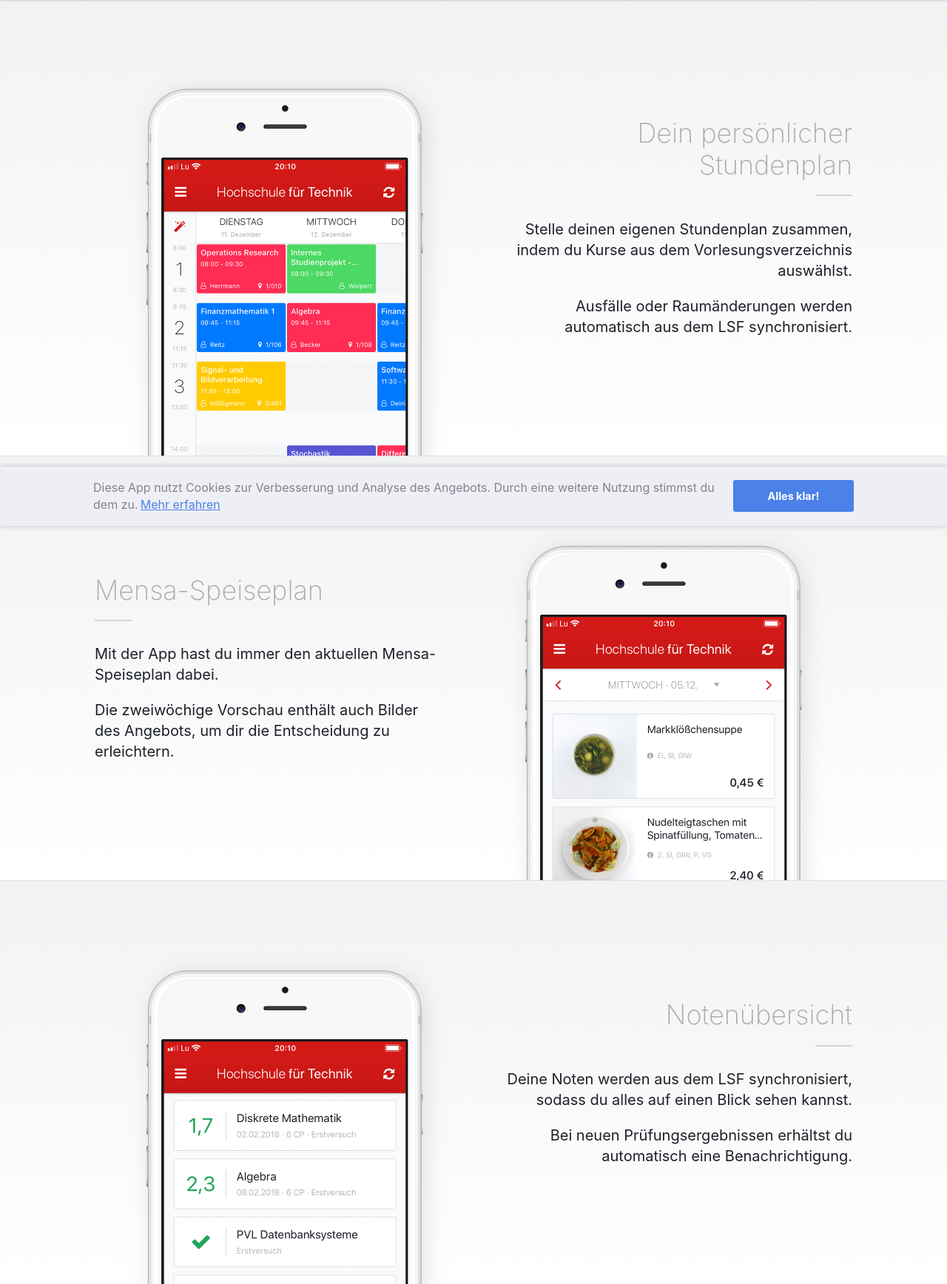
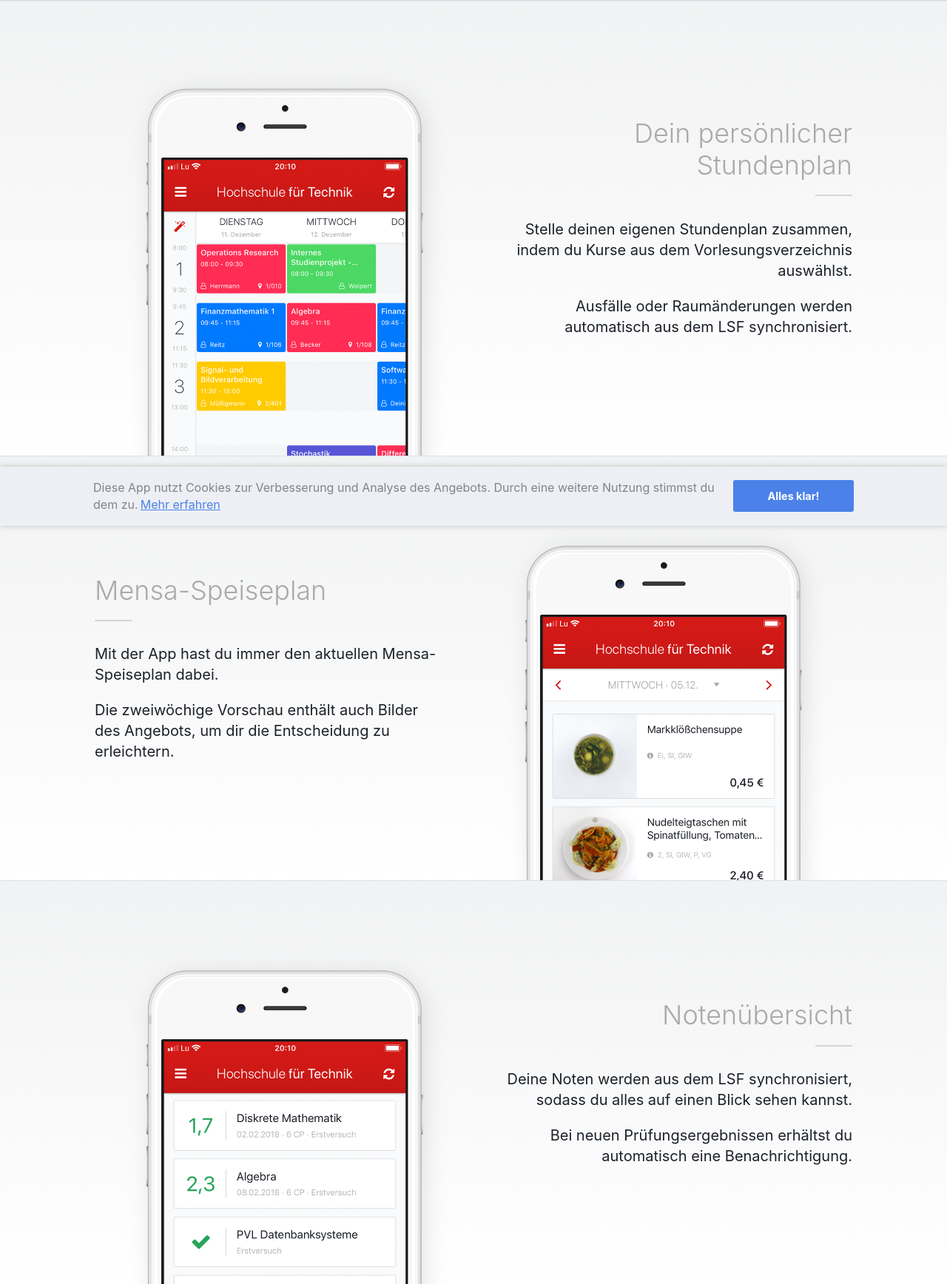
Before and after one commit to ljans/hft-app, a PHP site: page /endpoint/gui.php in a window 1280 px wide. Shown: the part 89-1825 px from the top of the page at 74% size. Run offline with PHP 8.4, Linux system fonts and the light colour scheme; style sheets or scripts are compiled from the project's sources; some libraries are stand-ins or nearby versions.

Commit message:
Fix intro heading font-weight

```diff
--- a/src/style/intro.scss
+++ b/src/style/intro.scss
@@ -108,7 +108,7 @@ article {
 
 		h2 {
 			color: #AAA;
-			font-weight: 200;
+			font-weight: 300;
 			font-size: 1.8em;
 			margin: 0 0 1.4em;
 			position: relative;
```
